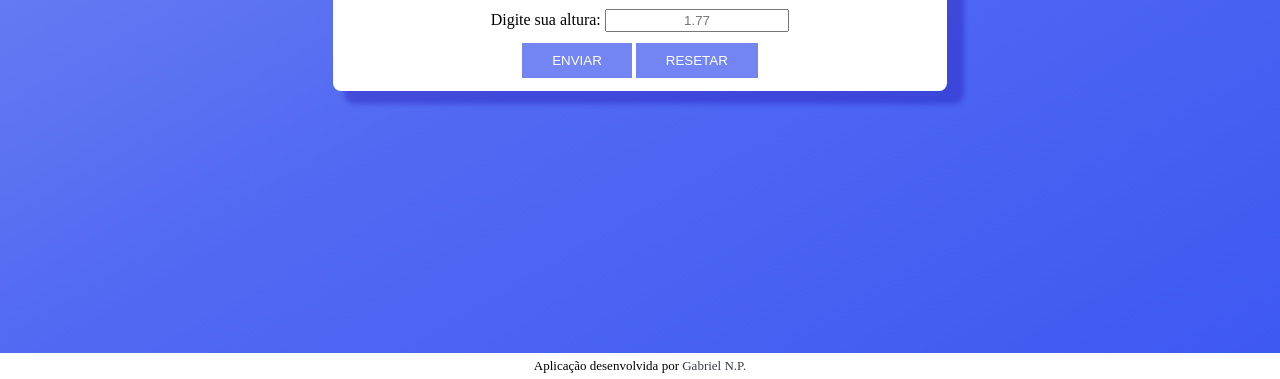
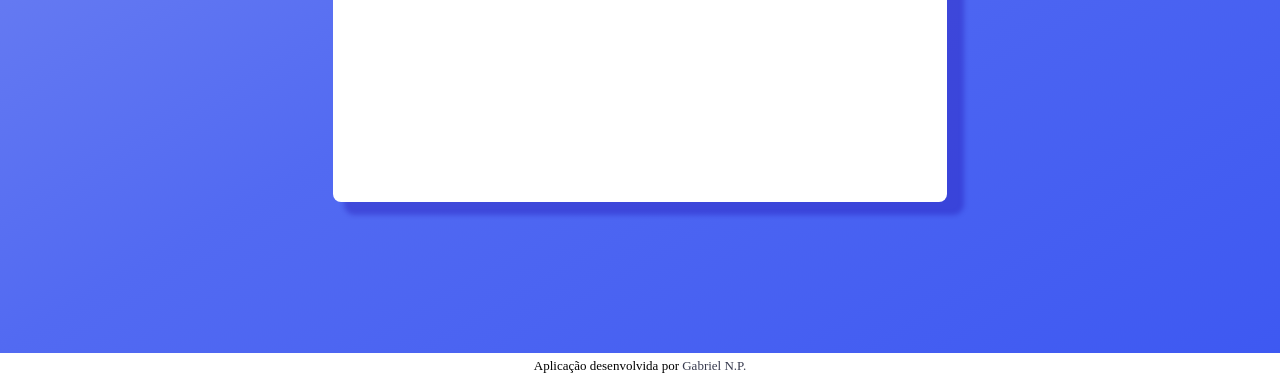
Before and after one commit to GabrielNP96/calculadora-imc, a website: page index.html in a window 1280 px wide. Shown: the part 421-800 px from the top of the page. Drawn offline with Linux system fonts and the light colour scheme.

```diff
--- a/style.css
+++ b/style.css
@@ -20,7 +20,7 @@
 main {
     display: inline-block;
     width: 48%;
-    height: auto;
+    height: 59%;
     padding: 1%;
     border-radius: 1vh;
     background-color: white;
@@ -38,7 +38,7 @@
 }
 
 label, input {
-    margin-bottom: 2%;
+    margin-bottom: 4%;
 }
 
 input {
```
Lines whose indentation alone changed are shown as unchanged.
